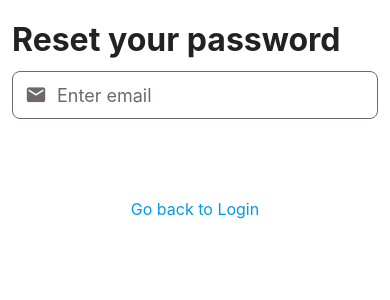
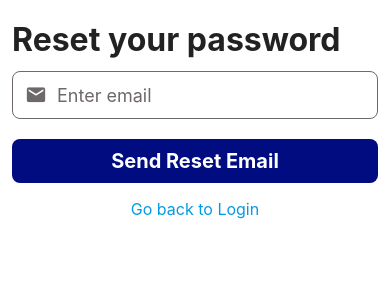
Before and after one commit to Shonchona/MobProg_3r9, a React Native app: screen /ForgotPassword in a window 390 px wide. Shown: the top 300 px of the page. Built offline with nearby package versions, Linux system fonts and the light colour scheme; no server answers.

Commit message:
color change in button

```diff
--- a/screens/ForgotPasswordScreen.js
+++ b/screens/ForgotPasswordScreen.js
@@ -95,7 +95,7 @@ const styles = StyleSheet.create({
     justifyContent: 'center',
     alignItems: 'center',
     marginTop: 8,
-    backgroundColor: Colors.orange,
+    backgroundColor: Colors.darkblue,
     padding: 10,
     borderRadius: 8
   },
```
